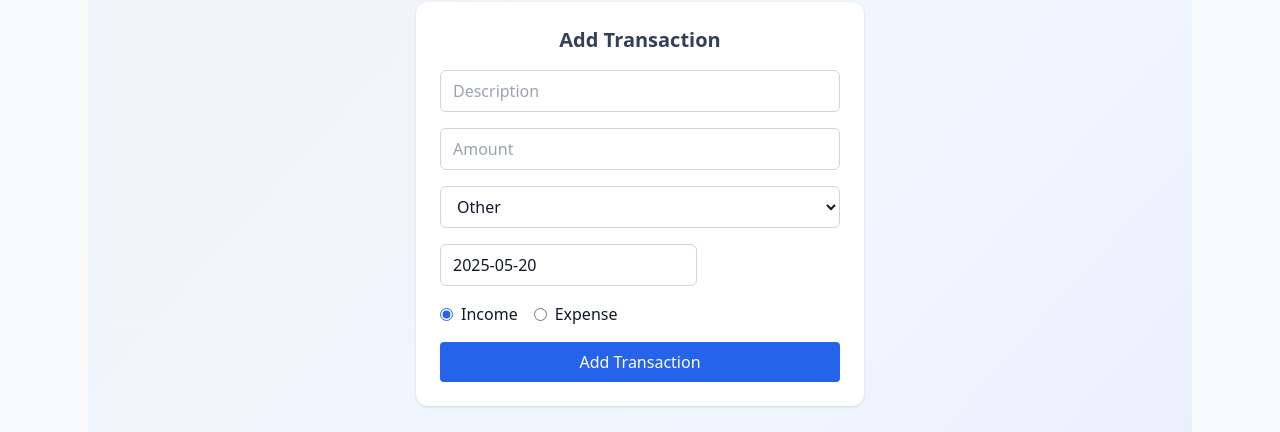
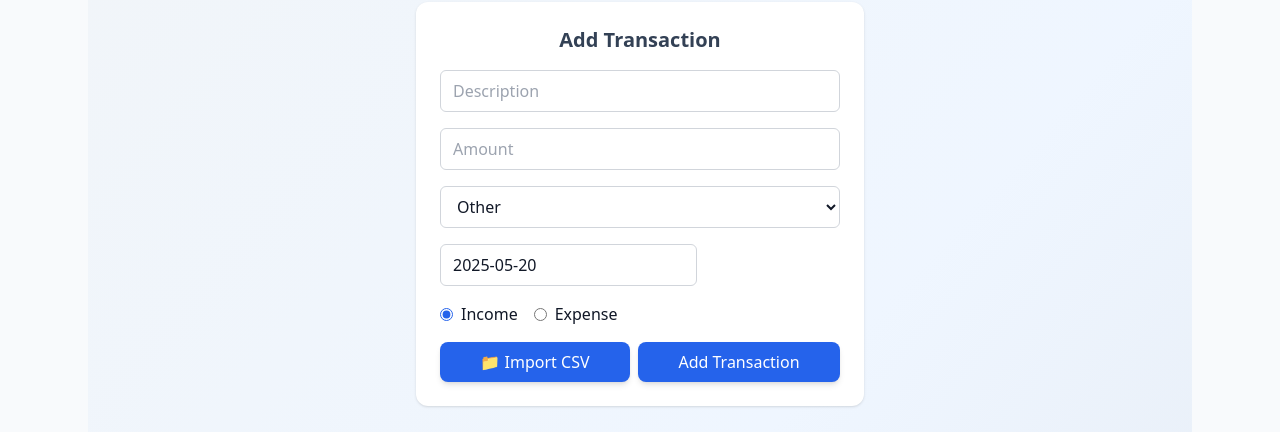
Before and after one commit to reedthedev13/Finance-Dashboard-frontend, a React (Vite) app: page / in a window 1280 px wide. Shown: the part 187-619 px from the top of the page. Built offline with nearby package versions, Linux system fonts and the light colour scheme; no server answers.

Commit message:
added CSV Import

```diff
--- a/package.json
+++ b/package.json
@@ -16,6 +16,7 @@
     "date-fns": "^4.1.0",
     "file-saver": "^2.0.5",
     "lucide-react": "^0.546.0",
+    "papaparse": "^5.5.3",
     "react": "^19.1.0",
     "react-chartjs-2": "^5.3.0",
     "react-datepicker": "^8.4.0",
--- /dev/null
+++ b/src/components/CSVImport.jsx
@@ -0,0 +1,46 @@
+import Papa from "papaparse";
+
+export default function CSVImport({ onImport }) {
+  const handleFileUpload = (e) => {
+    const file = e.target.files[0];
+    if (!file) return;
+
+    Papa.parse(file, {
+      header: true,
+      skipEmptyLines: true,
+      complete: (results) => {
+        const validData = results.data
+          .map((row) => ({
+            description: row.description || "",
+            amount: parseFloat(row.amount),
+            category: row.category || "Other",
+            type: row.type?.toLowerCase() === "expense" ? "expense" : "income",
+            date: row.date
+              ? new Date(row.date).toISOString()
+              : new Date().toISOString(),
+          }))
+          .filter((tx) => !isNaN(tx.amount));
+
+        onImport(validData);
+      },
+      error: (err) => {
+        console.error("CSV Parse Error:", err);
+        alert("Failed to read CSV file. Please check your format.");
+      },
+    });
+  };
+
+  return (
+    <div className="flex items-center justify-center">
+      <label className="cursor-pointer bg-green-600 hover:bg-green-700 text-white px-4 py-2 rounded-lg shadow transition">
+        Import CSV
+        <input
+          type="file"
+          accept=".csv"
+          onChange={handleFileUpload}
+          className="hidden"
+        />
+      </label>
+    </div>
+  );
+}
--- a/src/components/TransactionForm.jsx
+++ b/src/components/TransactionForm.jsx
@@ -1,6 +1,7 @@
 import { useState } from "react";
 import DatePicker from "react-datepicker";
 import "react-datepicker/dist/react-datepicker.css";
+import Papa from "papaparse";
 
 const TransactionForm = ({ onAddTransaction }) => {
   const [description, setDescription] = useState("");
@@ -8,6 +9,7 @@ const TransactionForm = ({ onAddTransaction }) => {
   const [category, setCategory] = useState("Other");
   const [type, setType] = useState("income");
   const [date, setDate] = useState(new Date());
+  const [csvError, setCsvError] = useState("");
 
   const handleSubmit = (e) => {
     e.preventDefault();
@@ -31,10 +33,45 @@ const TransactionForm = ({ onAddTransaction }) => {
     setDate(new Date());
   };
 
+  const handleCSVImport = (e) => {
+    setCsvError("");
+    const file = e.target.files[0];
+    if (!file) return;
+
+    Papa.parse(file, {
+      header: true,
+      skipEmptyLines: true,
+      complete: (results) => {
+        const imported = results.data
+          .map((row) => ({
+            description: row.description || "",
+            amount: parseFloat(row.amount),
+            category: row.category || "Other",
+            type: row.type?.toLowerCase() === "expense" ? "expense" : "income",
+            date: row.date
+              ? new Date(row.date).toISOString()
+              : new Date().toISOString(),
+          }))
+          .filter((tx) => !isNaN(tx.amount) && tx.description);
+
+        if (imported.length === 0) {
+          setCsvError("No valid transactions found in CSV.");
+          return;
+        }
+
+        imported.forEach((tx) => onAddTransaction(tx));
+      },
+      error: (err) => {
+        console.error("CSV parse error:", err);
+        setCsvError("Failed to parse CSV file. Check the format.");
+      },
+    });
+  };
+
   return (
     <form
       onSubmit={handleSubmit}
-      className="bg-white dark:bg-slate-800 shadow p-4 sm:p-6 rounded-xl w-full max-w-md mx-auto mb-8"
+      className="bg-white dark:bg-slate-800 shadow p-6 rounded-xl w-full max-w-md mx-auto mb-8 transition-colors"
     >
       <h2 className="text-lg sm:text-xl font-semibold mb-4 text-slate-700 dark:text-slate-200 text-center">
         Add Transaction
@@ -99,12 +136,45 @@ const TransactionForm = ({ onAddTransaction }) => {
           </label>
         </div>
 
-        <button
-          type="submit"
-          className="w-full bg-blue-600 dark:bg-blue-500 text-white py-2 px-4 rounded hover:bg-blue-700 dark:hover:bg-blue-600 transition text-sm sm:text-base"
-        >
-          Add Transaction
-        </button>
+        {/* Buttons side by side */}
+        <div className="flex flex-col sm:flex-row gap-2 mt-4">
+          {/* CSV Import */}
+          <label
+            className="
+              cursor-pointer
+              flex-1 sm:flex-auto
+              flex items-center justify-center gap-2
+              bg-blue-600 dark:bg-blue-500 hover:bg-blue-700 dark:hover:bg-blue-600
+              text-white px-4 py-2 rounded-lg shadow-md
+              transition-colors text-sm sm:text-base
+            "
+          >
+            📁 Import CSV
+            <input
+              type="file"
+              accept=".csv"
+              onChange={handleCSVImport}
+              className="hidden"
+            />
+          </label>
+
+          {/* Add Transaction */}
+          <button
+            type="submit"
+            className="
+              flex-1 sm:flex-auto
+              bg-blue-600 dark:bg-blue-500 hover:bg-blue-700 dark:hover:bg-blue-600
+              text-white px-4 py-2 rounded-lg shadow-md
+              transition-colors text-sm sm:text-base
+            "
+          >
+            Add Transaction
+          </button>
+        </div>
+
+        {csvError && (
+          <p className="text-red-500 text-sm text-center mt-2">{csvError}</p>
+        )}
       </div>
     </form>
   );
```
Also changed, not shown: 1 other file (tests, documents, lock files or other folders).
